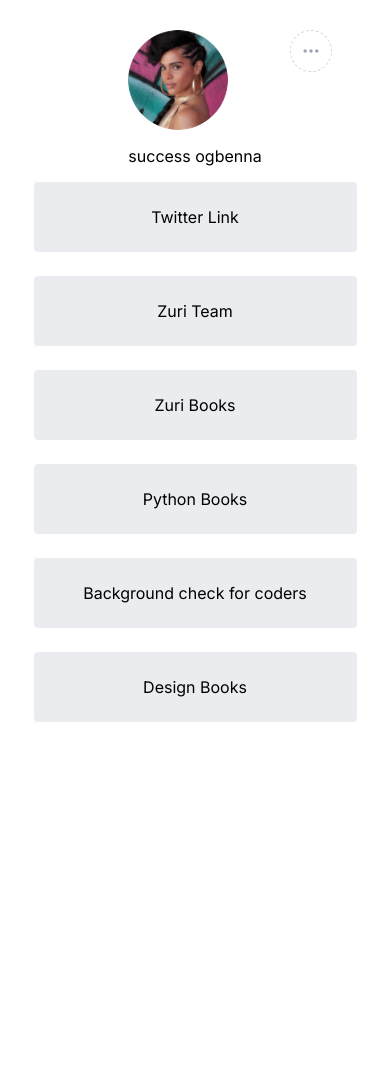
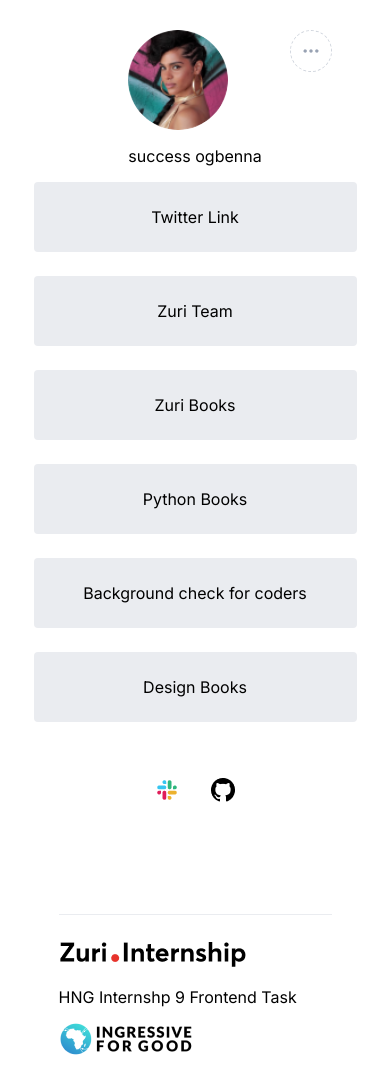
Before and after one commit to successogbenna/zuri-task-hng-1, a React (Create React App) app: page / in a window 390 px wide. Before the commit the page ends 844 px from the top, so only its background shows below. Built offline with nearby package versions, Linux system fonts and the light colour scheme.

Commit message:
Foot update

```diff
--- a/src/components/footer/Footer.css
+++ b/src/components/footer/Footer.css
@@ -9,7 +9,7 @@
 
 @media screen and (max-width:849px){
 .footer_container{
-    display:none
+    display:block
 }
 }
 .footer_img{
--- a/src/components/main/Main.css
+++ b/src/components/main/Main.css
@@ -20,15 +20,9 @@
 .container>a:hover{
     background-color:#D0D5DD;
 }
-.slack_img{
-    margin-right: 20px;
+
+.container__image{
+    margin-top: 2rem;
+    display:flex;
+    gap:2rem
 }
-
-@media screen and (max-width: 849px){
-    .slack_img{
-      display: none
-    }
-    .github_img{
-        display:none
-    }
-}
--- a/src/components/main/Main.js
+++ b/src/components/main/Main.js
@@ -11,7 +11,7 @@
             <a href=" https://books.zuri.team/python-for-beginners?ref_id=<yourslackname>" id='book__python'>Python Books</a>
             <a href="https//background.zuri.team" id='pitch'>Background check for coders</a>
             <a href="https://books.zuri.team/design-rules" id='book__design'>Design Books</a>
-            <div>
+            <div className ='container__image'>
                 <img src={slack} alt="slack" className='slack_img'/>
                 <img src={icongithub} alt="github"  className='github_img'/>
             </div>
```
